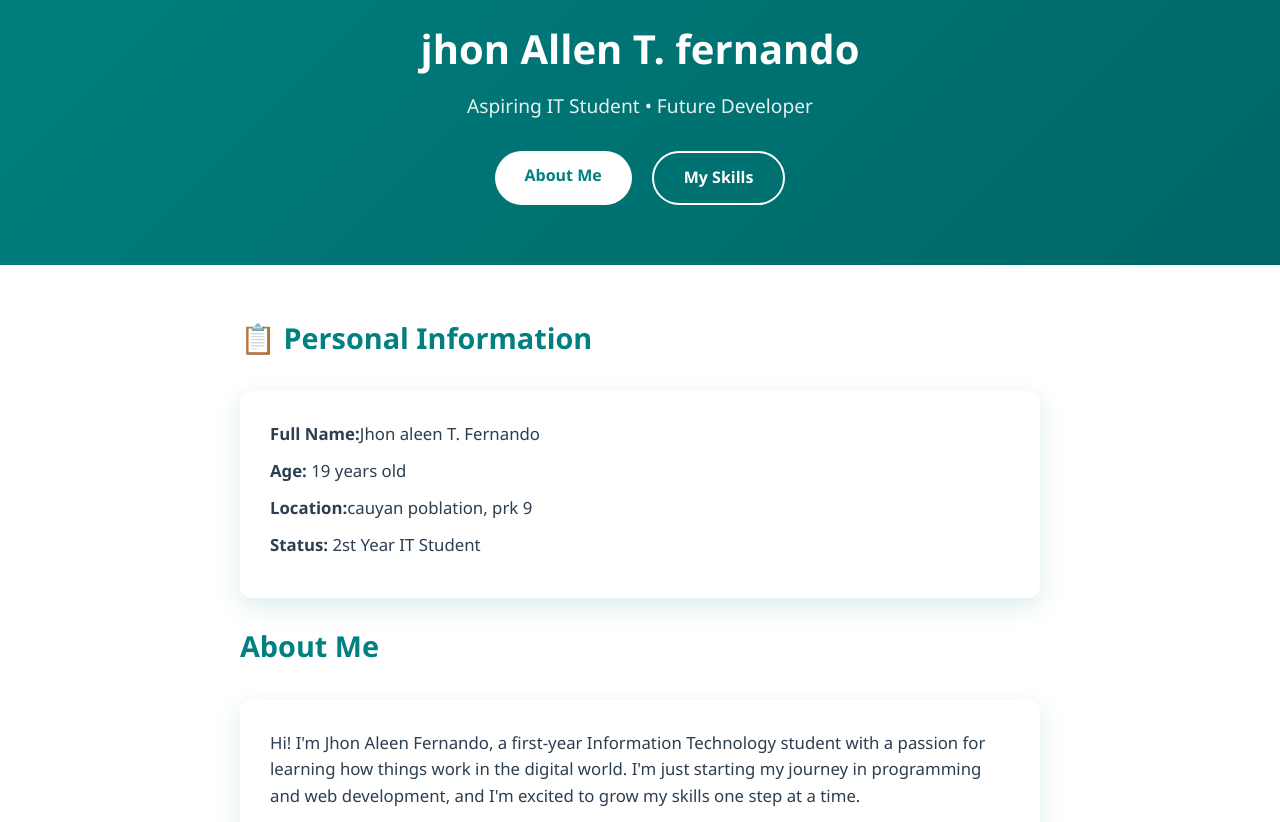
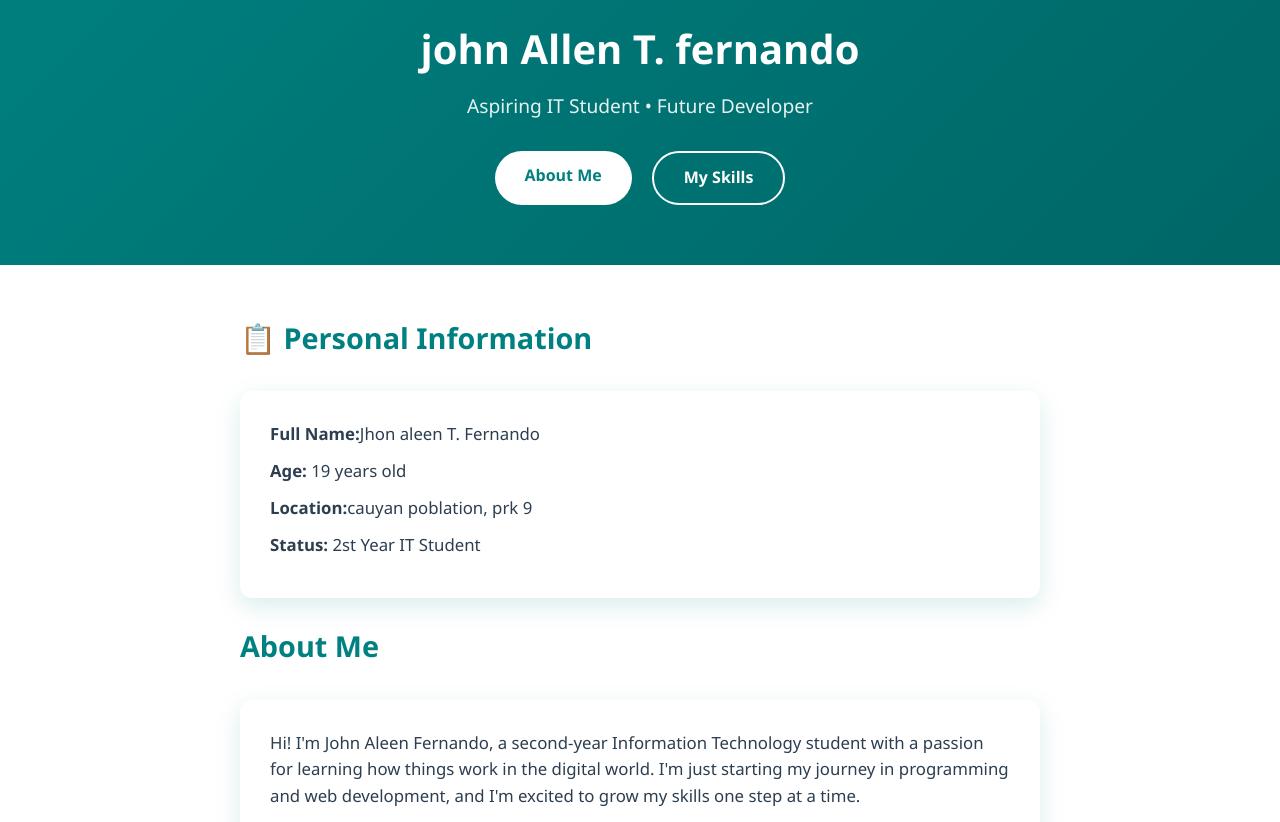
Before and after one commit to zyrousdelacruz33-arch/Jhon_allen_Fernando, a plain HTML site: page index.html in a window 1280 px wide. Shown: the part 99-921 px from the top of the page. Drawn offline with Linux system fonts and the light colour scheme.

Commit message:
Update index.html

```diff
--- a/index.html
+++ b/index.html
@@ -3,7 +3,7 @@
 <head>
     <meta charset="UTF-8">
     <meta name="viewport" content="width=device-width, initial-scale=1.0">
-    <title>Jhon Aleen T. Fernando | Portfolio</title>
+    <title>John Aleen T. Fernando | Portfolio</title>
     <style>
         * {
             margin: 0;
@@ -126,7 +126,7 @@
     <!-- HERO SECTION -->
     <div class="hero">
         <img src="profile.jpg" alt="Profile Photo" class="profile-img">
-        <h1>jhon Allen T. fernando</h1>
+        <h1>john Allen T. fernando</h1>
         <p>Aspiring IT Student • Future Developer</p>
         <div class="btn-group">
             <a href="#about" class="btn btn-white">About Me</a>
@@ -149,7 +149,7 @@
 
             <h2 id="about">About Me</h2>
             <div class="card">
-                <p>Hi! I'm Jhon Aleen Fernando, a first-year Information Technology student with a passion for learning how things work in the digital world. I'm just starting my journey in programming and web development, and I'm excited to grow my skills one step at a time.</p>
+                <p>Hi! I'm John Aleen Fernando, a second-year Information Technology student with a passion for learning how things work in the digital world. I'm just starting my journey in programming and web development, and I'm excited to grow my skills one step at a time.</p>
                 <p style="margin-top: 15px;">I enjoy solving problems and turning ideas into actual projects. My goal is to become a skilled developer who can create useful and creative technology solutions.</p>
             </div>
 
@@ -177,7 +177,7 @@
 
     <div class="footer">
         <h3>Get In Touch</h3>
-        <p>jhonallenfernando52@email.com</p>
+        <p>allenfernando52@email.com</p>
         <p style="margin-top: 15px; opacity: 0.8;">"The best way to learn is by doing" ✨</p>
     </div>
 
```
